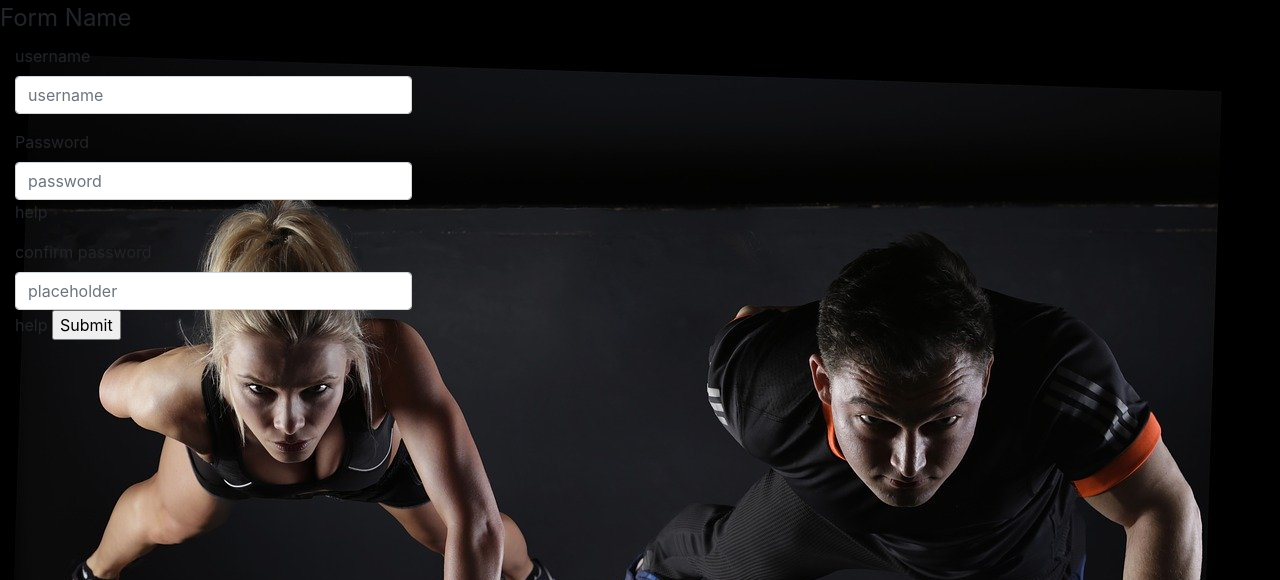
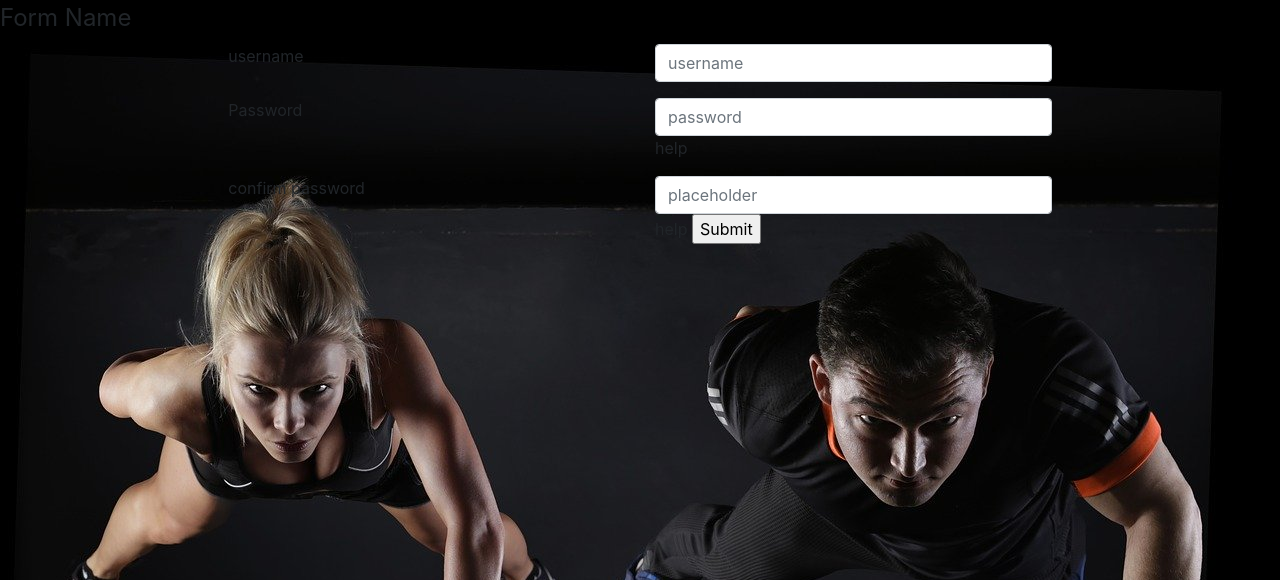
Before and after one commit to freddymatime/npProject, a PHP site: page /connection.php in a window 1280 px wide. Shown: the top 580 px of the page. Run offline with PHP 8.4, Linux system fonts and the light colour scheme.

Commit message:
ajout html

```diff
--- a/connection.php
+++ b/connection.php
@@ -10,16 +10,16 @@
     <title>free way</title>
   </head>
   <body>
-  <form class="form-horizontal">
+  <form class="form-horizontal" >
 <fieldset>
 
 <!-- Form Name -->
 <legend>Form Name</legend>
 
-<!-- Text input-->
+<div  >
 <div class="form-group">
   <label class="col-md-4 control-label" for="username">username</label>
-  <div class="col-md-4">
+  <div class="col-md-4" >
   <input id="username" name="username" type="text" placeholder="username" class="form-control input-md" required="">
 
   </div>
@@ -43,9 +43,11 @@
     <input type="submit" name="submit">
   </div>
 </div>
+</div>
 
 </fieldset>
 </form>
+
 
 
 
--- a/style.css
+++ b/style.css
@@ -7,3 +7,7 @@ body{
 h1{
     text-align: center;
 }
+.form-group{
+    display: flex;
+    justify-content: center;
+}
```
